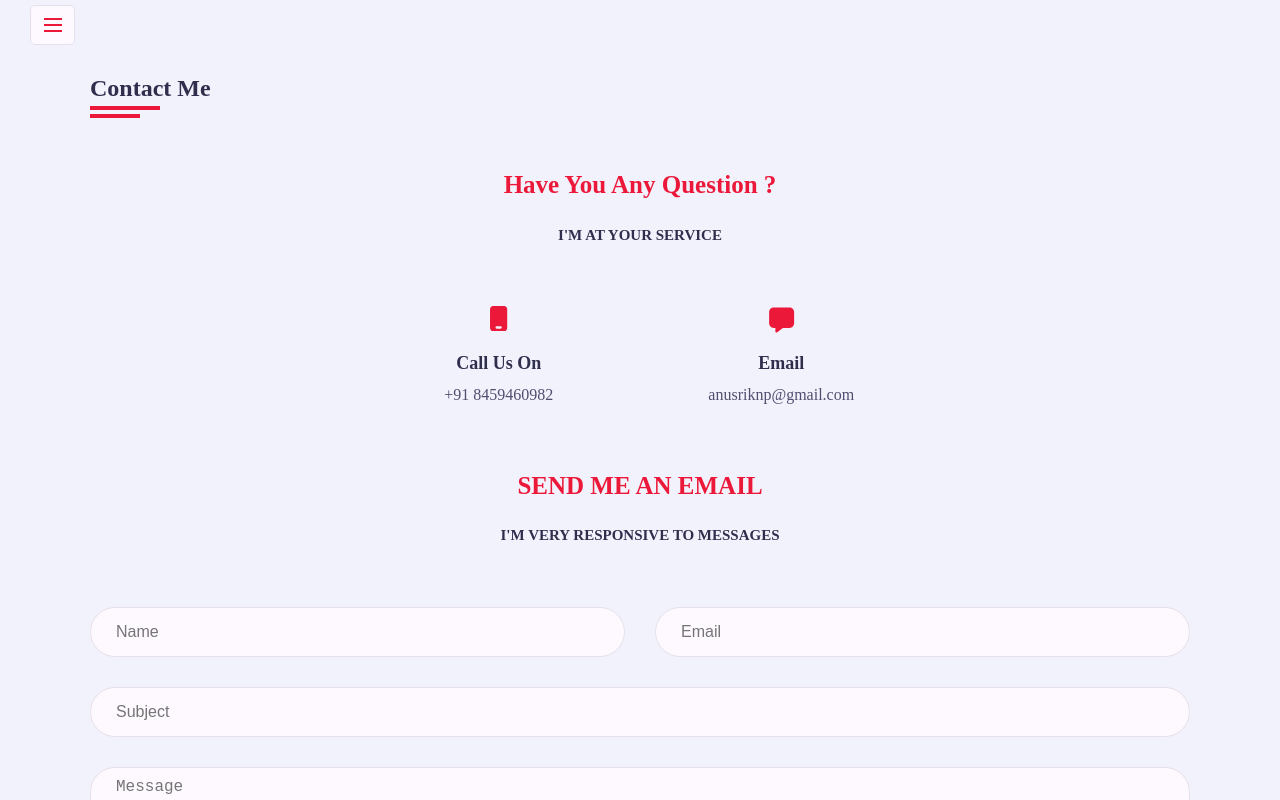
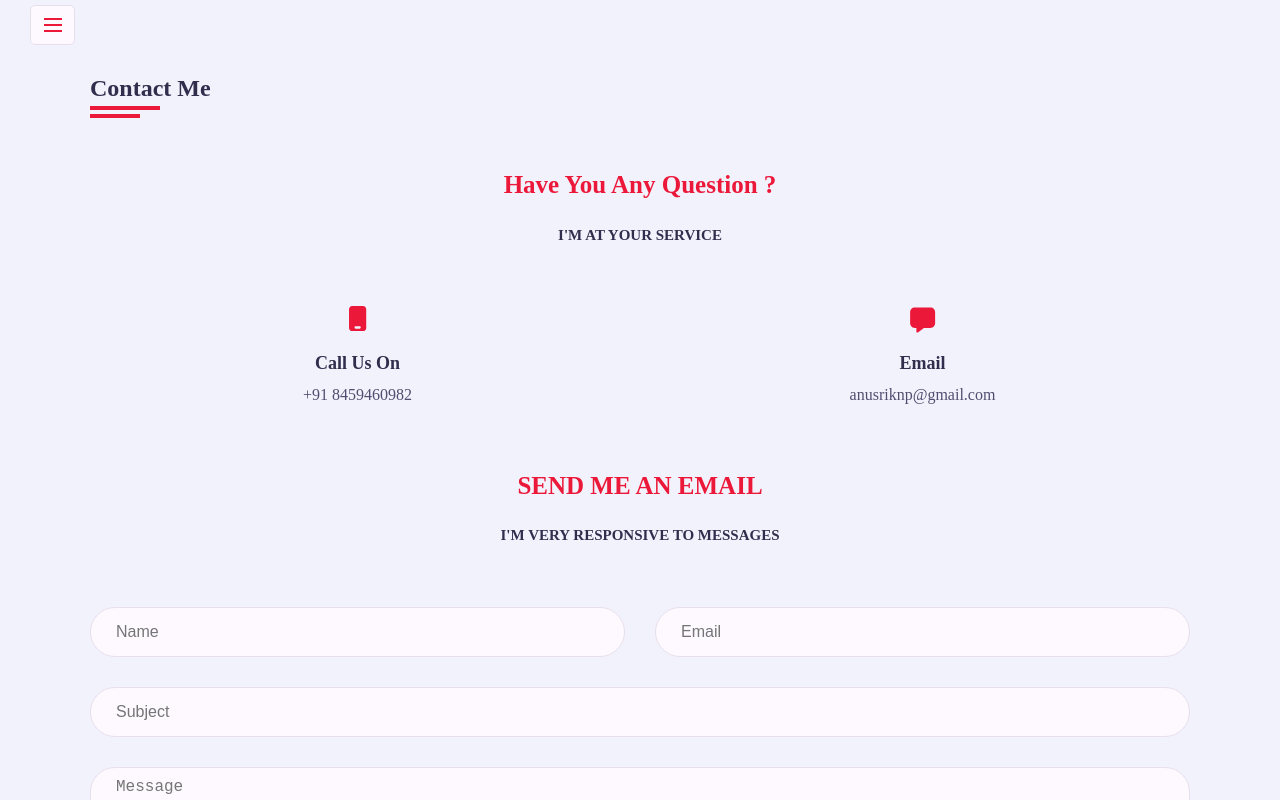
Before and after one commit to ANUBHAV517/ReactVitePortfolio, a React app: page /contact in a window 1280 px wide. Built offline with nearby package versions, Linux system fonts and the light colour scheme; the HTML template or start-up script is replaced by a standard one; a web font is replaced by a local one.

Commit message:
contact form and pdf issue solve

```diff
--- a/src/App.css
+++ b/src/App.css
@@ -736,10 +736,15 @@ h3.my-profession {
 }
 
 .contact .contact-info-item {
-  flex: 0 0 25%;
-  max-width: 25%;
+  flex: 0 0 55%;
+  max-width: 50%;
   text-align: center;
   margin-bottom: 60px;
+  word-break: break-word;
+  /* Allows breaking at soft wrap points */
+  overflow-wrap: break-word;
+  /* Ensures long words wrap */
+  white-space: normal;
 }
 
 .contact .contact-info-item .icon {
--- a/src/pages/Home.jsx
+++ b/src/pages/Home.jsx
@@ -8,12 +8,8 @@ function Home() {
   const sidebarOpen = useSelector((state) => state.sidebar.sidebarOpen);
   const isMobile = useIsMobile();
 
-  const publicUrl = import.meta.env.VITE_LOCAL_URL || '';
-  console.log(
-    import.meta.env.VITE_LOCAL_URL,
-    'process.env.PUBLIC_URL',
-    publicUrl
-  );
+  const base = import.meta.env.VITE_LOCAL_URL || '/';
+  console.log('base', base);
   return (
     <>
       {/* <Sidebar /> */}
@@ -40,7 +36,7 @@ function Home() {
               </p>
               <a
                 className="btn"
-                href={`${publicUrl}/assets/AnubhavResume.pdf`}
+                href={`${base}/assets/AnubhavResume.pdf`}
                 download="Anubhav_Srivastava_CV.pdf"
               >
                 Download Resume
```
Also changed, not shown: 2 other files (tests, documents, lock files or other folders).
